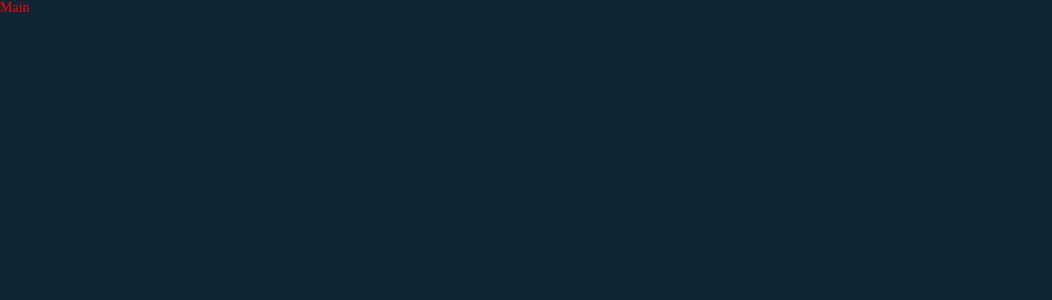
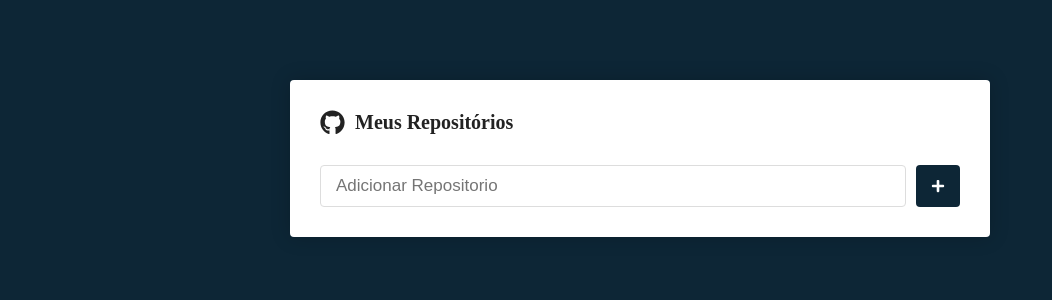
Before and after one commit to BrunaOliv/StarredHub-, a React (Create React App) app: page / in a window 1280 px wide. Shown: the top 300 px of the page, without its empty margins (0-1052 px from the left). Built offline with nearby package versions, Linux system fonts and the light colour scheme.

Commit message:
estilizando pag main

```diff
--- a/package.json
+++ b/package.json
@@ -9,6 +9,7 @@
     "@testing-library/user-event": "^13.5.0",
     "react": "^19.1.0",
     "react-dom": "^19.1.0",
+    "react-icons": "^5.5.0",
     "react-router-dom": "^7.4.1",
     "react-scripts": "5.0.1",
     "styled-component": "^2.8.0",
--- a/src/pages/Main/index.js
+++ b/src/pages/Main/index.js
@@ -1,8 +1,24 @@
 import React from "react";
-import {Title} from "./styles"
+import {FaGithub, FaPlus} from 'react-icons/fa'
+import {Container, Form, SubmitButtom} from "./styles"
 
 export default function Main(){
     return(
-        <Title>Main</Title>
+        <Container>
+
+            <h1>
+                <FaGithub size={25}/>
+                Meus Repositórios
+            </h1>
+
+            <Form onSubmit={()=>{}}>
+                <input type="text" placeholder="Adicionar Repositorio"/>
+
+                <SubmitButtom>
+                    <FaPlus color="#FFF" size={14}/>
+                </SubmitButtom>
+            </Form>
+
+        </Container>
     )
 }
--- a/src/pages/Main/styles.js
+++ b/src/pages/Main/styles.js
@@ -1,5 +1,45 @@
-import style from 'styled-components'
+import styled from 'styled-components'
 
-export const Title = style.div`
-color: #FF0000;
-`
+export const Container = styled.div`
+    max-width: 700px;
+    background: #FFF;
+    border-radius: 4px;
+    padding: 30px;
+    margin: 80px auto;
+    box-shadow: 0 0 20px rgba(0,0,0, 0.2);
+
+    h1{
+        font-size: 20px;
+        display: flex;
+        flex-direction: row;
+        align-items: center;
+
+        svg{
+            margin-right: 10px;
+        }
+    }
+`;
+
+export const Form = styled.form`
+    margin-top: 30px;
+    display: flex;
+    flex-direction: row;
+
+    input{
+        flex: 1;
+        border: 1px solid #ddd;
+        padding: 10px 15px;
+        border-radius: 4px;
+        font-size: 17px;
+    }
+`;
+export const SubmitButtom = styled.button`
+    background: #0D2636;
+    border: 0;
+    border-radius: 4px;
+    margin-left: 10px;
+    padding: 0 15px;
+    display: flex;
+    justify-content: center;
+    align-items: center;
+`;
```
Also changed, not shown: 1 other file (tests, documents, lock files or other folders).
